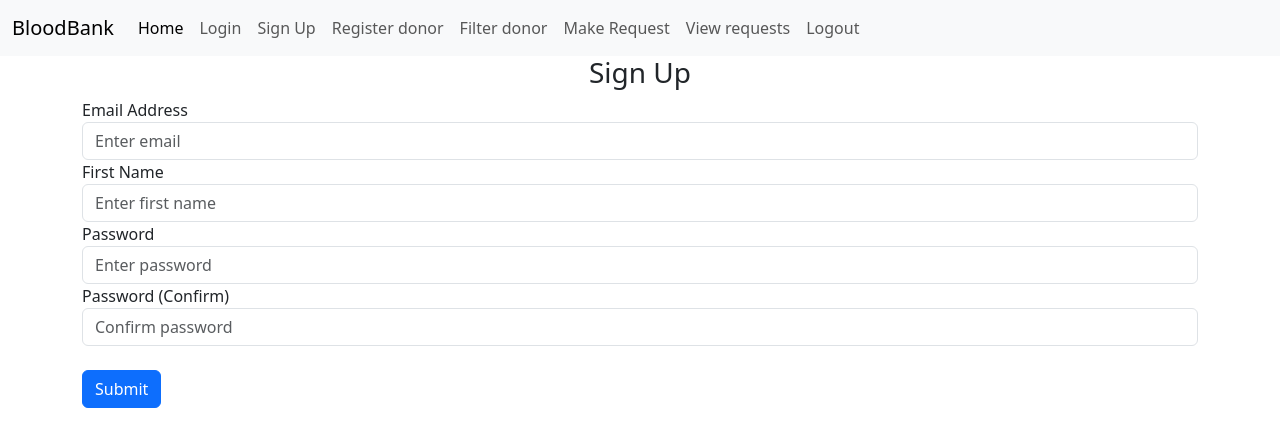
After one commit to Angiigna/BloodBank, a Flask app: page /signup in a window 1280 px wide. The commit adds this page. Shown: the top 447 px of the page. Run offline with Flask 3, Linux system fonts and the light colour scheme.

Commit message:
made 5 basic html templates

```diff
--- a/dbms prject/website/auth.py
+++ b/dbms prject/website/auth.py
@@ -1,35 +1,39 @@
 # step 5 Now add the blueprints for auth also
 
-from flask import Blueprint
+from flask import Blueprint, render_template
 
 auth = Blueprint('auth', __name__)
 
 
 @auth.route("/login")
 def login():
-    return "<h1> Login </h1>"
+    return render_template("login.html")
 
 
 @auth.route("/logout")
 def logout():
-    return "<h1> Logout </h1>"
+    return render_template("login.html", boolean=True)
+
+@auth.route("/signup")
+def signup():
+    return render_template("signup.html")
 
 
-@auth.route("register_donor")
+@auth.route("/register_donor")
 def register_donor():
-    return "<h1> Register Donor </h1>"
+    return render_template("register_donor.html")
 
 
-@auth.route("filter_donors")
+@auth.route("/filter_donors")
 def filter_donors():
-    return "<h1> Filter Donors </h1>"
+    return render_template("filter_donors.html")
 
 
-@auth.route("view_requests")
+@auth.route("/view_requests")
 def view_requests():
-    return "<h1> View Requests </h1>"
+    return render_template("view_requests.html")
 
 
-@auth.route("make_request")
+@auth.route("/make_request")
 def make_request():
-    return "<h1> Make Request </h1>"
+    return render_template("make_request.html")
--- a/dbms prject/website/templates/base.html
+++ b/dbms prject/website/templates/base.html
@@ -19,6 +19,12 @@
                 <a class="nav-link active" aria-current="page" href="/">Home</a>
               </li>
               <li class="nav-item">
+                <a class="nav-link"  href="/login">Login</a>
+              </li>
+              <li class="nav-item">
+                <a class="nav-link"  href="/signup">Sign Up</a>
+              </li>
+              <li class="nav-item">
                 <a class="nav-link" href="/register_donor">Register donor</a>
               </li>
               <li class="nav-item">
@@ -30,8 +36,16 @@
               <li class="nav-item">
                 <a class="nav-link" href="/view_requests">View requests</a>
               </li>
+              <li class="nav-item">
+                <a class="nav-link" href="/login">Logout</a>
+              </li>
             </ul>
           </div>
+        </div>
+      </nav>
+        <div class="container">
+          {% block content %}
+          {% endblock %}
         </div>
 
 
--- /dev/null
+++ b/dbms prject/website/templates/filter_donors.html
@@ -0,0 +1,5 @@
+{% extends "base.html" %}
+{% block title %}Filter Donors{% endblock %}
+{%block content%}
+ <h1>Filter Donors</h1>
+{%endblock%}
--- a/dbms prject/website/templates/home.html
+++ b/dbms prject/website/templates/home.html
@@ -1,2 +1,7 @@
 {% extends "base.html" %}
 {% block title %}Home new{% endblock %}
+
+{% block content %}
+<h1>Welcome to the Blood Bank Management System</h1>
+<p>Your one-stop solution for managing blood donations and requests.</p>
+{% endblock %}
--- /dev/null
+++ b/dbms prject/website/templates/signup.html
@@ -0,0 +1,49 @@
+{% extends "base.html" %}
+{% block title %}Signup{% endblock %}
+{%block content%}
+ <form method="POST">
+  <h3 align="center">Sign Up</h3>
+  <div class="form-group">
+    <label for="email">Email Address</label>
+    <input
+      type="email"
+      class="form-control"
+      id="email"
+      name="email"
+      placeholder="Enter email"
+    />
+  </div>
+  <div class="form-group">
+    <label for="firstName">First Name</label>
+    <input
+      type="text"
+      class="form-control"
+      id="firstName"
+      name="firstName"
+      placeholder="Enter first name"
+    />
+  </div>
+  <div class="form-group">
+    <label for="password1">Password</label>
+    <input
+      type="password"
+      class="form-control"
+      id="password1"
+      name="password1"
+      placeholder="Enter password"
+    />
+  </div>
+  <div class="form-group">
+    <label for="password2">Password (Confirm)</label>
+    <input
+      type="password"
+      class="form-control"
+      id="password2"
+      name="password2"
+      placeholder="Confirm password"
+    />
+  </div>
+  <br />
+  <button type="submit" class="btn btn-primary">Submit</button>
+</form>
+{%endblock%}
--- /dev/null
+++ b/dbms prject/website/templates/view_requests.html
@@ -0,0 +1,5 @@
+{% extends "base.html" %}
+{% block title %}View requests{% endblock %}
+{%block content%}
+ <h1>View Requests</h1>
+{%endblock%}
```
Also changed, not shown: dbms prject/website/templates/login.html (added, +29 -0 lines), dbms prject/website/templates/make_request.html (added, +50 -0 lines), dbms prject/website/templates/register_donor.html (added, +49 -0 lines).
